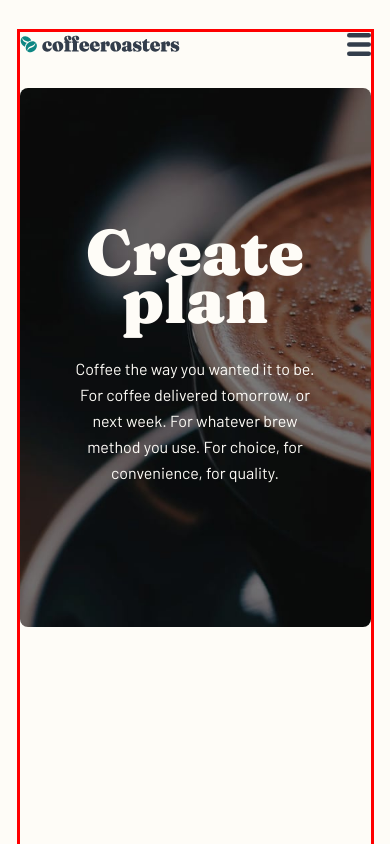
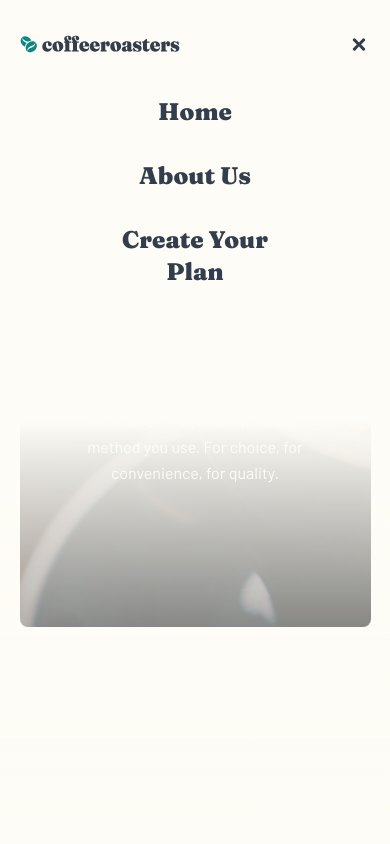
Before and after one commit to Giuva-Sergi/coffeeRoasters, a React (Vite) app: page /create-plan in a window 390 px wide. Both pictures are taken after a click on the button 358 px from the left and 44 px from the top of the page. Shown: the top 844 px of the page. Built offline with nearby package versions, Linux system fonts and the light colour scheme; the HTML template or start-up script is replaced by a standard one.

Commit message:
<style> responsive navbar

```diff
--- a/src/components/Navbar.jsx
+++ b/src/components/Navbar.jsx
@@ -5,6 +5,10 @@ import { useState } from "react";
 
 function Navbar() {
   const [menuVisibility, setMenuVisibility] = useState(false);
+  const classList = !menuVisibility
+    ? `${styles.primaryNav} ${styles.navHidden}`
+    : `${styles.primaryNav}`;
+
   return (
     <header className={styles.header}>
       <img src={logo} alt="Coffee roasters logo" />
@@ -12,17 +16,24 @@ function Navbar() {
         aria-controls="primary-nav"
         aria-expanded={menuVisibility}
         className={styles.menuBtn}
+        onClick={() => setMenuVisibility(!menuVisibility)}
       ></button>
-      <nav id="primary-nav" className={styles.primaryNav}>
+      <nav id="primary-nav" className={classList}>
         <ul className={styles.navLinks}>
           <li>
-            <Link to="/">home</Link>
+            <Link to="/" onClick={() => setMenuVisibility(false)}>
+              Home
+            </Link>
           </li>
           <li>
-            <Link to="/about">about us</Link>
+            <Link to="/about" onClick={() => setMenuVisibility(false)}>
+              About Us
+            </Link>
           </li>
           <li>
-            <Link to="/create-plan">create your plan</Link>
+            <Link to="/create-plan" onClick={() => setMenuVisibility(false)}>
+              Create Your Plan
+            </Link>
           </li>
         </ul>
       </nav>
--- a/src/components/Navbar.module.css
+++ b/src/components/Navbar.module.css
@@ -39,6 +39,7 @@
 @media (max-width: 980px) {
   .header > img {
     width: 10rem;
+    z-index: 10;
   }
 
   .menuBtn {
@@ -62,6 +63,44 @@
   }
 
   .primaryNav {
-    display: none;
+    position: fixed;
+    display: flex;
+    justify-content: center;
+    align-items: flex-start;
+    inset: 0;
+    min-height: 100vh;
+    background: linear-gradient(
+      180deg,
+      var(--clr-light-cream) 50%,
+      rgba(254, 252, 247, 0) 100%
+    );
+    z-index: 9;
+    opacity: 1;
+    transition: opacity 0.7s ease-in-out;
+  }
+
+  .navHidden {
+    pointer-events: none;
+    opacity: 0;
+  }
+
+  .navLinks {
+    padding: 0;
+    gap: 2rem;
+    flex-direction: column;
+    margin: 6rem;
+    z-index: 100;
+  }
+
+  .navLinks li {
+    text-align: center;
+    font-family: var(--ff-fraunces);
+    font-size: var(--fraunces-fs-h4);
+    line-height: var(--fraunces-line-height-300);
+    text-transform: unset;
+  }
+
+  .navLinks li a {
+    color: var(--clr-dark-blue);
   }
 }
--- a/src/components/Wrapper.module.css
+++ b/src/components/Wrapper.module.css
@@ -3,11 +3,4 @@
   width: 90%;
   margin-inline: auto;
   margin-block: 2rem;
-  outline: 3px solid red;
 }
-
-/* @media (max-width: 980px) {
-  .wrapper {
-    width: 95%;
-  }
-} */
--- a/src/index.css
+++ b/src/index.css
@@ -5,7 +5,7 @@
   --clr-dark-cyan: #0e8784;
   --clr-dark-blue: #333d4b;
   --clr-pale-orange: #fdd6ba;
-  --clr-light-cream: #fefcf7;
+  --clr-light-cream: #fefcf6;
   --clr-white: #fff;
   --clr-grey: #83888f;
   --clr-disabled: #e2dedb;
--- a/src/pages/home/Services.module.css
+++ b/src/pages/home/Services.module.css
@@ -102,4 +102,8 @@
   .card p {
     text-align: center;
   }
+
+  .servicesHeader h2 {
+    font-size: clamp(1rem, 8vw, 2.5rem);
+  }
 }
```
